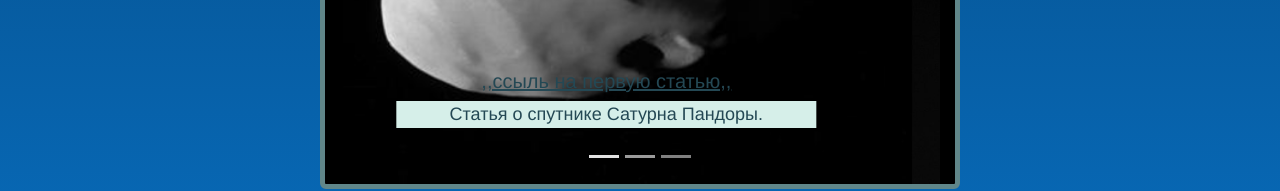
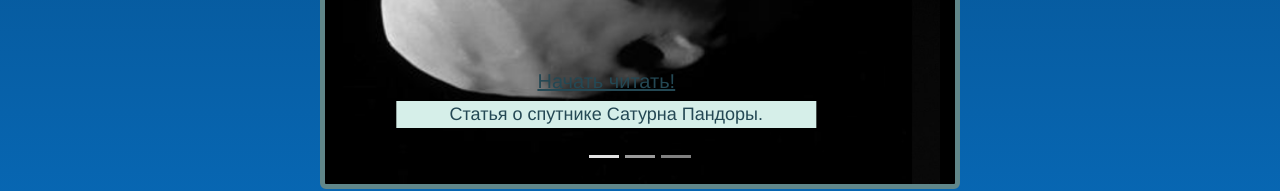
Before and after one commit to Mihma2912/mainpage, a plain HTML site: page index.html in a window 1280 px wide. Shown: the part 1638-1829 px from the top of the page. Drawn offline with nearby package versions, Linux system fonts and the light colour scheme.

Commit message:
Update index.html

```diff
--- a/index.html
+++ b/index.html
@@ -58,21 +58,21 @@
                             <div class="carousel-item active">
                                 <img src="картинки/кар1-пан.png" class="d-block w-100">
                                 <div class="carousel-caption d-none d-md-block">
-                                <h5><a class="link pandoras-link" class="lin-txt active" href="">,,ссыль на первую статью,,</a></h5>
+                                <h5><a class="link pandoras-link" class="lin-txt active" href="https://mihma2912.github.io/pandora/">Начать читать!</a></h5>
                                 <p class="pandora-main-txt">Статья о спутнике Сатурна Пандоры.</p>
                                 </div>
                             </div>
                             <div class="carousel-item">
                                 <img src="картинки/кар2-ари.png" class="d-block w-100">
                                 <div class="carousel-caption d-none d-md-block">
-                                <h5><a class="link ariels-link" class="lin-txt active" href="">,,ссыль на вторую статью,,</a></h5>
+                                <h5><a class="link ariels-link" class="lin-txt active" href="https://mihma2912.github.io/ariel/">Начать читать!</a></h5>
                                 <p class="ariel-main-txt">Статья о спутнике Урана Ариэль.</p>
                                 </div>
                             </div>
                             <div class="carousel-item">
                                 <img src="картинки/кар3-ио.png" class="d-block w-100">
                                 <div class="carousel-caption d-none d-md-block">
-                                <h5><a class="link ios-link" class="lin-txt active" href="">,,ссыль на третью статью,,</a></h5>
+                                <h5><a class="link ios-link" class="lin-txt active" href="https://mihma2912.github.io/io/">Начать читать!</a></h5>
                                 <p class="io-main-txt">Статья о спутнике Юпитера Ио.</p>
                                 </div>
                             </div>
```
